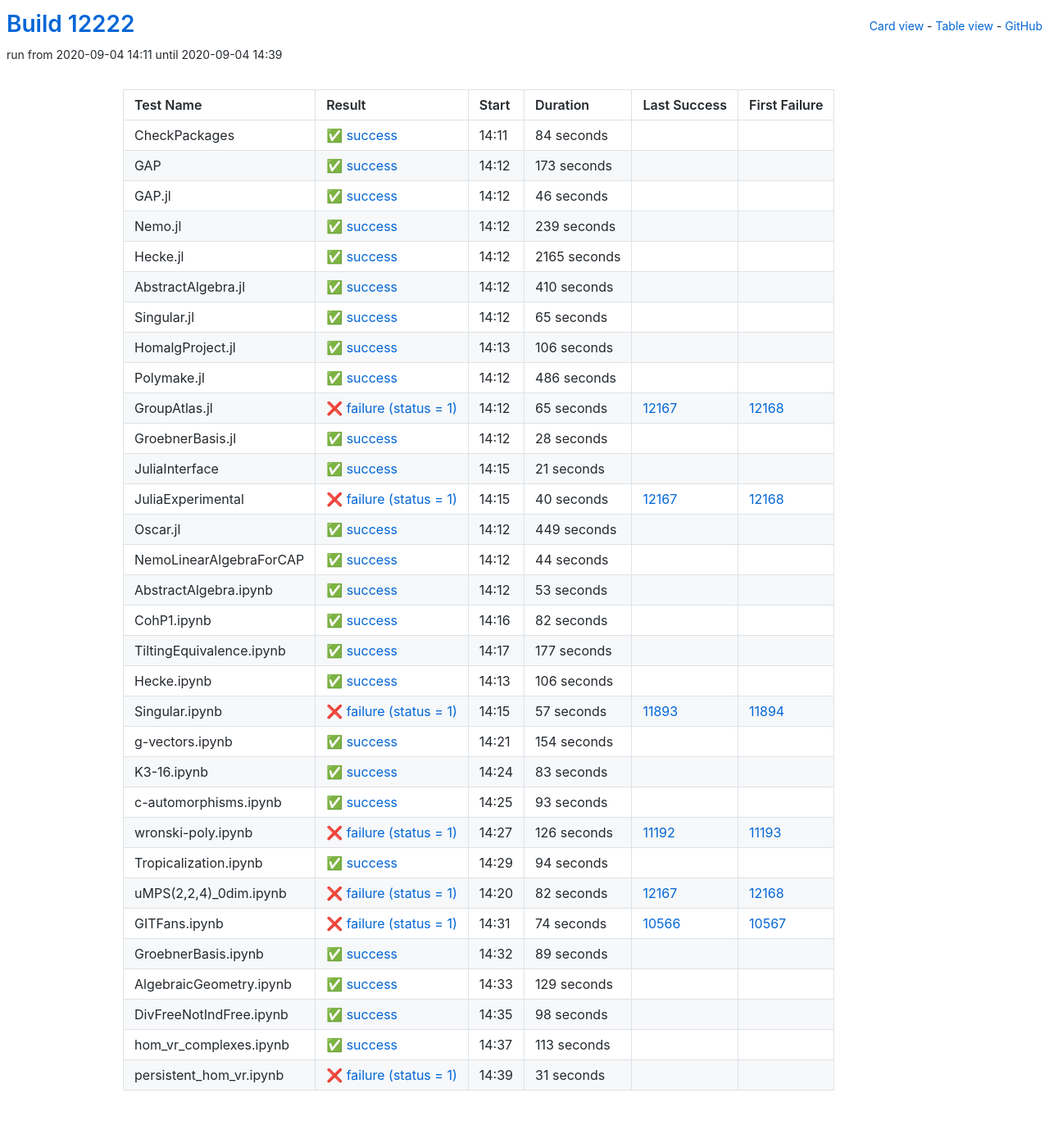
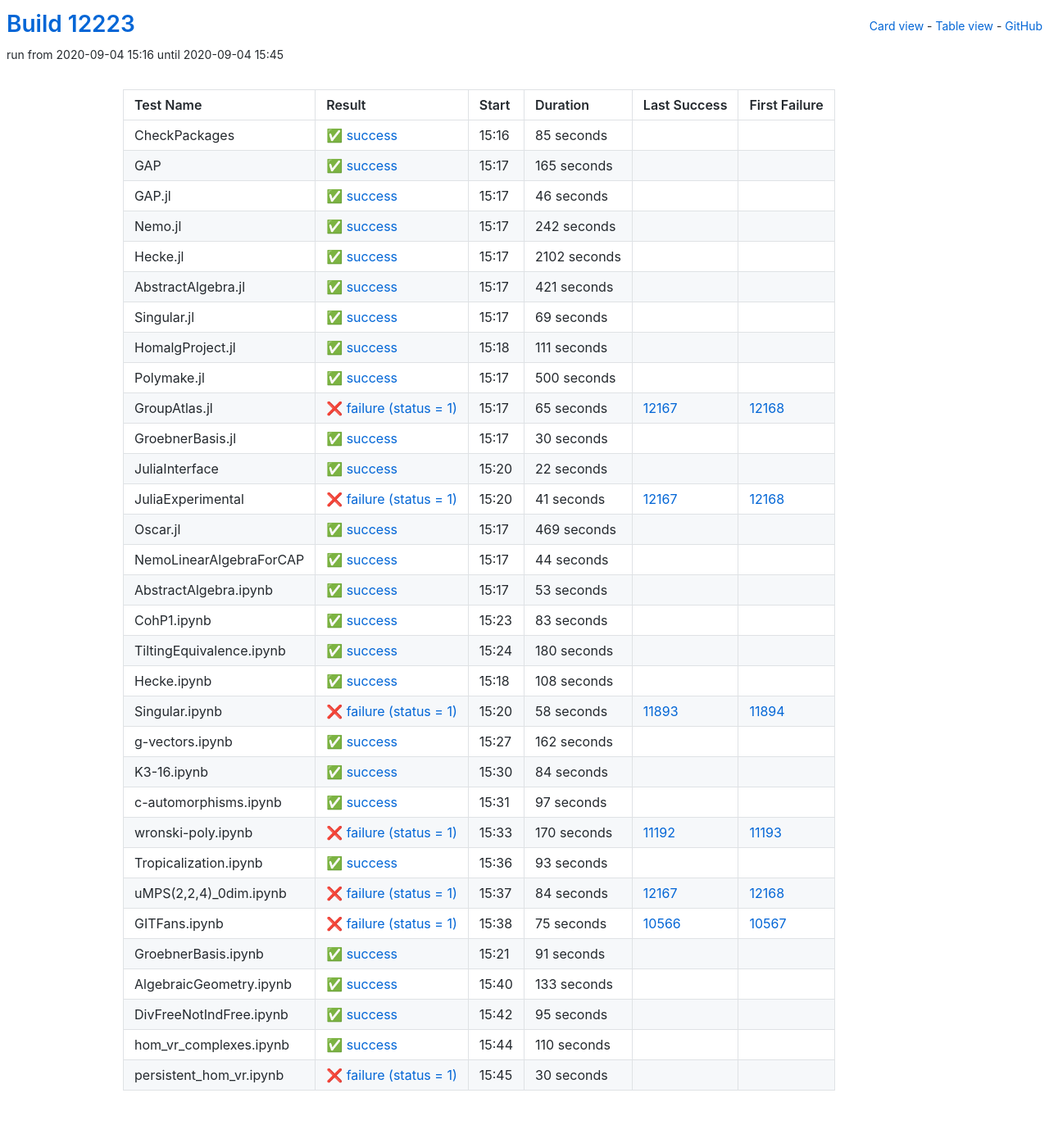
Before and after one commit to oscar-system/oscar-ci-status, a Jekyll site: the page built from table.html, in a window 1280 px wide. Shown: the whole page at 82% size. Built offline with Jekyll 4.4.1, drawn with Linux system fonts in a browser that asks for light colours.

Commit message:
Build #12223

```diff
--- a/_data/ci.yml
+++ b/_data/ci.yml
@@ -1,6 +1,6 @@
 ---
-build: 12222
-build_url: https://oscarci.mathematik.uni-kl.de/job/oscar/12222/
+build: 12223
+build_url: https://oscarci.mathematik.uni-kl.de/job/oscar/12223/
 job: oscar
 organization: oscar-system
 repo: oscar-ci-status
@@ -8,32 +8,32 @@
 tests:
 - name: CheckPackages
   id: checkpackages
-  log: https://oscarci.mathematik.uni-kl.de/job/oscar/12222/artifact/logs/build-12222/CheckPackages.log
-  start: 2020-09-04 14:11
+  log: https://oscarci.mathematik.uni-kl.de/job/oscar/12223/artifact/logs/build-12223/CheckPackages.log
+  start: 2020-09-04 15:16
   success: true
   exitcode: 0
   status: success
-  duration: 84
+  duration: 85
   last_success: false
   last_success_url:
   first_failure: false
   first_failure_url:
 - name: GAP
   id: gap
-  log: https://oscarci.mathematik.uni-kl.de/job/oscar/12222/artifact/logs/build-12222/GAP.log
-  start: 2020-09-04 14:12
+  log: https://oscarci.mathematik.uni-kl.de/job/oscar/12223/artifact/logs/build-12223/GAP.log
+  start: 2020-09-04 15:17
   success: true
   exitcode: 0
   status: success
-  duration: 173
+  duration: 165
   last_success: false
   last_success_url:
   first_failure: false
   first_failure_url:
 - name: GAP.jl
   id: gap-jl
-  log: https://oscarci.mathematik.uni-kl.de/job/oscar/12222/artifact/logs/build-12222/GAP.jl.log
-  start: 2020-09-04 14:12
+  log: https://oscarci.mathematik.uni-kl.de/job/oscar/12223/artifact/logs/build-12223/GAP.jl.log
+  start: 2020-09-04 15:17
   success: true
   exitcode: 0
   status: success
@@ -44,80 +44,80 @@
   first_failure_url:
 - name: Nemo.jl
   id: nemo-jl
-  log: https://oscarci.mathematik.uni-kl.de/job/oscar/12222/artifact/logs/build-12222/Nemo.jl.log
-  start: 2020-09-04 14:12
+  log: https://oscarci.mathematik.uni-kl.de/job/oscar/12223/artifact/logs/build-12223/Nemo.jl.log
+  start: 2020-09-04 15:17
   success: true
   exitcode: 0
   status: success
-  duration: 239
+  duration: 242
   last_success: false
   last_success_url:
   first_failure: false
   first_failure_url:
 - name: Hecke.jl
   id: hecke-jl
-  log: https://oscarci.mathematik.uni-kl.de/job/oscar/12222/artifact/logs/build-12222/Hecke.jl.log
-  start: 2020-09-04 14:12
+  log: https://oscarci.mathematik.uni-kl.de/job/oscar/12223/artifact/logs/build-12223/Hecke.jl.log
+  start: 2020-09-04 15:17
   success: true
   exitcode: 0
   status: success
-  duration: 2165
+  duration: 2102
   last_success: false
   last_success_url:
   first_failure: false
   first_failure_url:
 - name: AbstractAlgebra.jl
   id: abstractalgebra-jl
-  log: https://oscarci.mathematik.uni-kl.de/job/oscar/12222/artifact/logs/build-12222/AbstractAlgebra.jl.log
-  start: 2020-09-04 14:12
+  log: https://oscarci.mathematik.uni-kl.de/job/oscar/12223/artifact/logs/build-12223/AbstractAlgebra.jl.log
+  start: 2020-09-04 15:17
   success: true
   exitcode: 0
   status: success
-  duration: 410
+  duration: 421
   last_success: false
   last_success_url:
   first_failure: false
   first_failure_url:
 - name: Singular.jl
   id: singular-jl
-  log: https://oscarci.mathematik.uni-kl.de/job/oscar/12222/artifact/logs/build-12222/Singular.jl.log
-  start: 2020-09-04 14:12
+  log: https://oscarci.mathematik.uni-kl.de/job/oscar/12223/artifact/logs/build-12223/Singular.jl.log
+  start: 2020-09-04 15:17
   success: true
   exitcode: 0
   status: success
-  duration: 65
+  duration: 69
   last_success: false
   last_success_url:
   first_failure: false
   first_failure_url:
 - name: HomalgProject.jl
   id: homalgproject-jl
-  log: https://oscarci.mathematik.uni-kl.de/job/oscar/12222/artifact/logs/build-12222/HomalgProject.jl.log
-  start: 2020-09-04 14:13
+  log: https://oscarci.mathematik.uni-kl.de/job/oscar/12223/artifact/logs/build-12223/HomalgProject.jl.log
+  start: 2020-09-04 15:18
   success: true
   exitcode: 0
   status: success
-  duration: 106
+  duration: 111
   last_success: false
   last_success_url:
   first_failure: false
   first_failure_url:
 - name: Polymake.jl
   id: polymake-jl
-  log: https://oscarci.mathematik.uni-kl.de/job/oscar/12222/artifact/logs/build-12222/Polymake.jl.log
-  start: 2020-09-04 14:12
+  log: https://oscarci.mathematik.uni-kl.de/job/oscar/12223/artifact/logs/build-12223/Polymake.jl.log
+  start: 2020-09-04 15:17
   success: true
   exitcode: 0
   status: success
-  duration: 486
+  duration: 500
   last_success: false
   last_success_url:
   first_failure: false
   first_failure_url:
 - name: GroupAtlas.jl
   id: groupatlas-jl
-  log: https://oscarci.mathematik.uni-kl.de/job/oscar/12222/artifact/logs/build-12222/GroupAtlas.jl.log
-  start: 2020-09-04 14:12
+  log: https://oscarci.mathematik.uni-kl.de/job/oscar/12223/artifact/logs/build-12223/GroupAtlas.jl.log
+  start: 2020-09-04 15:17
   success: false
   exitcode: 1
   status: failure
@@ -128,56 +128,56 @@
   first_failure_url: https://oscarci.mathematik.uni-kl.de/job/oscar/12168/
 - name: GroebnerBasis.jl
   id: groebnerbasis-jl
-  log: https://oscarci.mathematik.uni-kl.de/job/oscar/12222/artifact/logs/build-12222/GroebnerBasis.jl.log
-  start: 2020-09-04 14:12
+  log: https://oscarci.mathematik.uni-kl.de/job/oscar/12223/artifact/logs/build-12223/GroebnerBasis.jl.log
+  start: 2020-09-04 15:17
   success: true
   exitcode: 0
   status: success
-  duration: 28
+  duration: 30
   last_success: false
   last_success_url:
   first_failure: false
   first_failure_url:
 - name: JuliaInterface
   id: juliainterface
-  log: https://oscarci.mathematik.uni-kl.de/job/oscar/12222/artifact/logs/build-12222/JuliaInterface.log
-  start: 2020-09-04 14:15
+  log: https://oscarci.mathematik.uni-kl.de/job/oscar/12223/artifact/logs/build-12223/JuliaInterface.log
+  start: 2020-09-04 15:20
   success: true
   exitcode: 0
   status: success
-  duration: 21
+  duration: 22
   last_success: false
   last_success_url:
   first_failure: false
   first_failure_url:
 - name: JuliaExperimental
   id: juliaexperimental
-  log: https://oscarci.mathematik.uni-kl.de/job/oscar/12222/artifact/logs/build-12222/JuliaExperimental.log
-  start: 2020-09-04 14:15
+  log: https://oscarci.mathematik.uni-kl.de/job/oscar/12223/artifact/logs/build-12223/JuliaExperimental.log
+  start: 2020-09-04 15:20
   success: false
   exitcode: 1
   status: failure
-  duration: 40
+  duration: 41
   last_success: 12167
   last_success_url: https://oscarci.mathematik.uni-kl.de/job/oscar/12167/
   first_failure: 12168
   first_failure_url: https://oscarci.mathematik.uni-kl.de/job/oscar/12168/
 - name: Oscar.jl
   id: oscar-jl
-  log: https://oscarci.mathematik.uni-kl.de/job/oscar/12222/artifact/logs/build-12222/Oscar.jl.log
-  start: 2020-09-04 14:12
+  log: https://oscarci.mathematik.uni-kl.de/job/oscar/12223/artifact/logs/build-12223/Oscar.jl.log
+  start: 2020-09-04 15:17
   success: true
   exitcode: 0
   status: success
-  duration: 449
+  duration: 469
   last_success: false
   last_success_url:
   first_failure: false
   first_failure_url:
 - name: NemoLinearAlgebraForCAP
   id: nemolinearalgebraforcap
-  log: https://oscarci.mathematik.uni-kl.de/job/oscar/12222/artifact/logs/build-12222/NemoLinearAlgebraForCAP.log
-  start: 2020-09-04 14:12
+  log: https://oscarci.mathematik.uni-kl.de/job/oscar/12223/artifact/logs/build-12223/NemoLinearAlgebraForCAP.log
+  start: 2020-09-04 15:17
   success: true
   exitcode: 0
   status: success
@@ -188,8 +188,8 @@
   first_failure_url:
 - name: AbstractAlgebra.ipynb
   id: abstractalgebra-ipynb
-  log: https://oscarci.mathematik.uni-kl.de/job/oscar/12222/artifact/logs/build-12222/AbstractAlgebra.ipynb.log
-  start: 2020-09-04 14:12
+  log: https://oscarci.mathematik.uni-kl.de/job/oscar/12223/artifact/logs/build-12223/AbstractAlgebra.ipynb.log
+  start: 2020-09-04 15:17
   success: true
   exitcode: 0
   status: success
@@ -200,68 +200,8 @@
   first_failure_url:
 - name: CohP1.ipynb
   id: cohp1-ipynb
-  log: https://oscarci.mathematik.uni-kl.de/job/oscar/12222/artifact/logs/build-12222/CohP1.ipynb.log
-  start: 2020-09-04 14:16
-  success: true
-  exitcode: 0
-  status: success
-  duration: 82
-  last_success: false
-  last_success_url:
-  first_failure: false
-  first_failure_url:
-- name: TiltingEquivalence.ipynb
-  id: tiltingequivalence-ipynb
-  log: https://oscarci.mathematik.uni-kl.de/job/oscar/12222/artifact/logs/build-12222/TiltingEquivalence.ipynb.log
-  start: 2020-09-04 14:17
-  success: true
-  exitcode: 0
-  status: success
-  duration: 177
-  last_success: false
-  last_success_url:
-  first_failure: false
-  first_failure_url:
-- name: Hecke.ipynb
-  id: hecke-ipynb
-  log: https://oscarci.mathematik.uni-kl.de/job/oscar/12222/artifact/logs/build-12222/Hecke.ipynb.log
-  start: 2020-09-04 14:13
-  success: true
-  exitcode: 0
-  status: success
-  duration: 106
-  last_success: false
-  last_success_url:
-  first_failure: false
-  first_failure_url:
-- name: Singular.ipynb
-  id: singular-ipynb
-  log: https://oscarci.mathematik.uni-kl.de/job/oscar/12222/artifact/logs/build-12222/Singular.ipynb.log
-  start: 2020-09-04 14:15
-  success: false
-  exitcode: 1
-  status: failure
-  duration: 57
-  last_success: 11893
-  last_success_url: https://oscarci.mathematik.uni-kl.de/job/oscar/11893/
-  first_failure: 11894
-  first_failure_url: https://oscarci.mathematik.uni-kl.de/job/oscar/11894/
-- name: g-vectors.ipynb
-  id: g-vectors-ipynb
-  log: https://oscarci.mathematik.uni-kl.de/job/oscar/12222/artifact/logs/build-12222/g-vectors.ipynb.log
-  start: 2020-09-04 14:21
-  success: true
-  exitcode: 0
-  status: success
-  duration: 154
-  last_success: false
-  last_success_url:
-  first_failure: false
-  first_failure_url:
-- name: K3-16.ipynb
-  id: k3-16-ipynb
-  log: https://oscarci.mathematik.uni-kl.de/job/oscar/12222/artifact/logs/build-12222/K3-16.ipynb.log
-  start: 2020-09-04 14:24
+  log: https://oscarci.mathematik.uni-kl.de/job/oscar/12223/artifact/logs/build-12223/CohP1.ipynb.log
+  start: 2020-09-04 15:23
   success: true
   exitcode: 0
   status: success
@@ -270,10 +210,94 @@
   last_success_url:
   first_failure: false
   first_failure_url:
+- name: TiltingEquivalence.ipynb
+  id: tiltingequivalence-ipynb
+  log: https://oscarci.mathematik.uni-kl.de/job/oscar/12223/artifact/logs/build-12223/TiltingEquivalence.ipynb.log
+  start: 2020-09-04 15:24
+  success: true
+  exitcode: 0
+  status: success
+  duration: 180
+  last_success: false
+  last_success_url:
+  first_failure: false
+  first_failure_url:
+- name: Hecke.ipynb
+  id: hecke-ipynb
+  log: https://oscarci.mathematik.uni-kl.de/job/oscar/12223/artifact/logs/build-12223/Hecke.ipynb.log
+  start: 2020-09-04 15:18
+  success: true
+  exitcode: 0
+  status: success
+  duration: 108
+  last_success: false
+  last_success_url:
+  first_failure: false
+  first_failure_url:
+- name: Singular.ipynb
+  id: singular-ipynb
+  log: https://oscarci.mathematik.uni-kl.de/job/oscar/12223/artifact/logs/build-12223/Singular.ipynb.log
+  start: 2020-09-04 15:20
+  success: false
+  exitcode: 1
+  status: failure
+  duration: 58
+  last_success: 11893
+  last_success_url: https://oscarci.mathematik.uni-kl.de/job/oscar/11893/
+  first_failure: 11894
+  first_failure_url: https://oscarci.mathematik.uni-kl.de/job/oscar/11894/
+- name: g-vectors.ipynb
+  id: g-vectors-ipynb
+  log: https://oscarci.mathematik.uni-kl.de/job/oscar/12223/artifact/logs/build-12223/g-vectors.ipynb.log
+  start: 2020-09-04 15:27
+  success: true
+  exitcode: 0
+  status: success
+  duration: 162
+  last_success: false
+  last_success_url:
+  first_failure: false
+  first_failure_url:
+- name: K3-16.ipynb
+  id: k3-16-ipynb
+  log: https://oscarci.mathematik.uni-kl.de/job/oscar/12223/artifact/logs/build-12223/K3-16.ipynb.log
+  start: 2020-09-04 15:30
+  success: true
+  exitcode: 0
+  status: success
+  duration: 84
+  last_success: false
+  last_success_url:
+  first_failure: false
+  first_failure_url:
 - name: c-automorphisms.ipynb
   id: c-automorphisms-ipynb
-  log: https://oscarci.mathematik.uni-kl.de/job/oscar/12222/artifact/logs/build-12222/c-automorphisms.ipynb.log
-  start: 2020-09-04 14:25
+  log: https://oscarci.mathematik.uni-kl.de/job/oscar/12223/artifact/logs/build-12223/c-automorphisms.ipynb.log
+  start: 2020-09-04 15:31
+  success: true
+  exitcode: 0
+  status: success
+  duration: 97
+  last_success: false
+  last_success_url:
+  first_failure: false
+  first_failure_url:
+- name: wronski-poly.ipynb
+  id: wronski-poly-ipynb
+  log: https://oscarci.mathematik.uni-kl.de/job/oscar/12223/artifact/logs/build-12223/wronski-poly.ipynb.log
+  start: 2020-09-04 15:33
+  success: false
+  exitcode: 1
+  status: failure
+  duration: 170
+  last_success: 11192
+  last_success_url: https://oscarci.mathematik.uni-kl.de/job/oscar/11192/
+  first_failure: 11193
+  first_failure_url: https://oscarci.mathematik.uni-kl.de/job/oscar/11193/
+- name: Tropicalization.ipynb
+  id: tropicalization-ipynb
+  log: https://oscarci.mathematik.uni-kl.de/job/oscar/12223/artifact/logs/build-12223/Tropicalization.ipynb.log
+  start: 2020-09-04 15:36
   success: true
   exitcode: 0
   status: success
@@ -282,110 +306,86 @@
   last_success_url:
   first_failure: false
   first_failure_url:
-- name: wronski-poly.ipynb
-  id: wronski-poly-ipynb
-  log: https://oscarci.mathematik.uni-kl.de/job/oscar/12222/artifact/logs/build-12222/wronski-poly.ipynb.log
-  start: 2020-09-04 14:27
+- name: uMPS(2,2,4)_0dim.ipynb
+  id: umps-2-2-4-0dim-ipynb
+  log: https://oscarci.mathematik.uni-kl.de/job/oscar/12223/artifact/logs/build-12223/uMPS-2-2-4-_0dim.ipynb.log
+  start: 2020-09-04 15:37
   success: false
   exitcode: 1
   status: failure
-  duration: 126
-  last_success: 11192
-  last_success_url: https://oscarci.mathematik.uni-kl.de/job/oscar/11192/
-  first_failure: 11193
-  first_failure_url: https://oscarci.mathematik.uni-kl.de/job/oscar/11193/
-- name: Tropicalization.ipynb
-  id: tropicalization-ipynb
-  log: https://oscarci.mathematik.uni-kl.de/job/oscar/12222/artifact/logs/build-12222/Tropicalization.ipynb.log
-  start: 2020-09-04 14:29
-  success: true
-  exitcode: 0
-  status: success
-  duration: 94
-  last_success: false
-  last_success_url:
-  first_failure: false
-  first_failure_url:
-- name: uMPS(2,2,4)_0dim.ipynb
-  id: umps-2-2-4-0dim-ipynb
-  log: https://oscarci.mathematik.uni-kl.de/job/oscar/12222/artifact/logs/build-12222/uMPS-2-2-4-_0dim.ipynb.log
-  start: 2020-09-04 14:20
-  success: false
-  exitcode: 1
-  status: failure
-  duration: 82
+  duration: 84
   last_success: 12167
   last_success_url: https://oscarci.mathematik.uni-kl.de/job/oscar/12167/
   first_failure: 12168
   first_failure_url: https://oscarci.mathematik.uni-kl.de/job/oscar/12168/
 - name: GITFans.ipynb
   id: gitfans-ipynb
-  log: https://oscarci.mathematik.uni-kl.de/job/oscar/12222/artifact/logs/build-12222/GITFans.ipynb.log
-  start: 2020-09-04 14:31
+  log: https://oscarci.mathematik.uni-kl.de/job/oscar/12223/artifact/logs/build-12223/GITFans.ipynb.log
+  start: 2020-09-04 15:38
   success: false
   exitcode: 1
   status: failure
-  duration: 74
+  duration: 75
   last_success: 10566
   last_success_url: https://oscarci.mathematik.uni-kl.de/job/oscar/10566/
   first_failure: 10567
   first_failure_url: https://oscarci.mathematik.uni-kl.de/job/oscar/10567/
 - name: GroebnerBasis.ipynb
   id: groebnerbasis-ipynb
-  log: https://oscarci.mathematik.uni-kl.de/job/oscar/12222/artifact/logs/build-12222/GroebnerBasis.ipynb.log
-  start: 2020-09-04 14:32
+  log: https://oscarci.mathematik.uni-kl.de/job/oscar/12223/artifact/logs/build-12223/GroebnerBasis.ipynb.log
+  start: 2020-09-04 15:21
   success: true
   exitcode: 0
   status: success
-  duration: 89
+  duration: 91
   last_success: false
   last_success_url:
   first_failure: false
   first_failure_url:
 - name: AlgebraicGeometry.ipynb
   id: algebraicgeometry-ipynb
-  log: https://oscarci.mathematik.uni-kl.de/job/oscar/12222/artifact/logs/build-12222/AlgebraicGeometry.ipynb.log
-  start: 2020-09-04 14:33
+  log: https://oscarci.mathematik.uni-kl.de/job/oscar/12223/artifact/logs/build-12223/AlgebraicGeometry.ipynb.log
+  start: 2020-09-04 15:40
   success: true
   exitcode: 0
   status: success
-  duration: 129
+  duration: 133
   last_success: false
   last_success_url:
   first_failure: false
   first_failure_url:
 - name: DivFreeNotIndFree.ipynb
   id: divfreenotindfree-ipynb
-  log: https://oscarci.mathematik.uni-kl.de/job/oscar/12222/artifact/logs/build-12222/DivFreeNotIndFree.ipynb.log
-  start: 2020-09-04 14:35
+  log: https://oscarci.mathematik.uni-kl.de/job/oscar/12223/artifact/logs/build-12223/DivFreeNotIndFree.ipynb.log
+  start: 2020-09-04 15:42
   success: true
   exitcode: 0
   status: success
-  duration: 98
+  duration: 95
   last_success: false
   last_success_url:
   first_failure: false
   first_failure_url:
 - name: hom_vr_complexes.ipynb
   id: hom-vr-complexes-ipynb
-  log: https://oscarci.mathematik.uni-kl.de/job/oscar/12222/artifact/logs/build-12222/hom_vr_complexes.ipynb.log
-  start: 2020-09-04 14:37
+  log: https://oscarci.mathematik.uni-kl.de/job/oscar/12223/artifact/logs/build-12223/hom_vr_complexes.ipynb.log
+  start: 2020-09-04 15:44
   success: true
   exitcode: 0
   status: success
-  duration: 113
+  duration: 110
   last_success: false
   last_success_url:
   first_failure: false
   first_failure_url:
 - name: persistent_hom_vr.ipynb
   id: persistent-hom-vr-ipynb
-  log: https://oscarci.mathematik.uni-kl.de/job/oscar/12222/artifact/logs/build-12222/persistent_hom_vr.ipynb.log
-  start: 2020-09-04 14:39
+  log: https://oscarci.mathematik.uni-kl.de/job/oscar/12223/artifact/logs/build-12223/persistent_hom_vr.ipynb.log
+  start: 2020-09-04 15:45
   success: false
   exitcode: 1
   status: failure
-  duration: 31
+  duration: 30
   last_success: false
   last_success_url:
   first_failure: false
```
Also changed, not shown: README.md.
